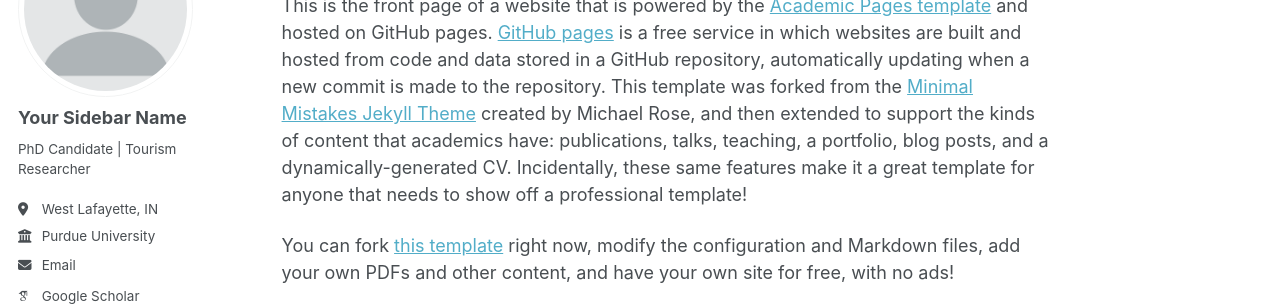
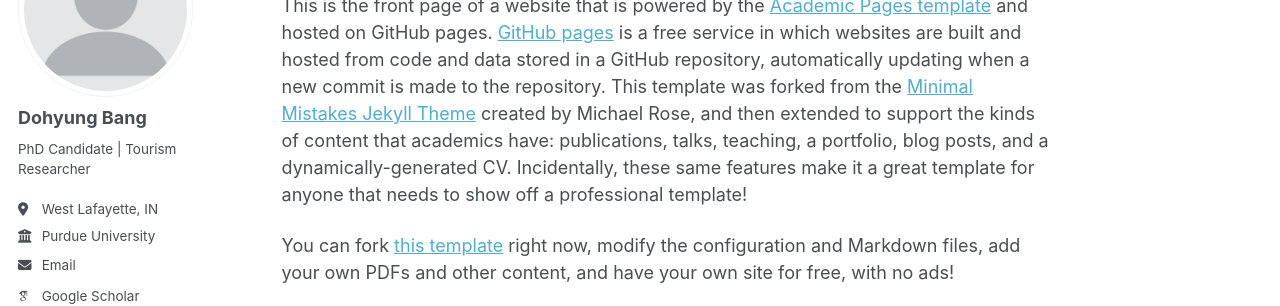
Before and after one commit to dohyungbang/dohyungbang.github.io, a Jekyll site: the page built from _pages/about.md, in a window 1280 px wide. Shown: the part 177-483 px from the top of the page. Built offline with Jekyll 4.4.1, drawn with Linux system fonts in a browser that asks for light colours; some web fonts are replaced; a script that is not in the unit is left out.

Commit message:
Update _config.yml

```diff
--- a/_config.yml
+++ b/_config.yml
@@ -13,7 +13,7 @@ title                    : "Dohyung Bang"
 title_separator          : "-"
 name                     : &name "Dohyung Bang"
 description              : &description "Dohyung's academic portfolio"   # Update this with a general description of your site, this is the default if not overridden by a page
-url                      : "https://dohyungbang.com" # The base hostname & protocol for your site e.g. "https://[your GitHub username].github.io",
+url                      : "https://dohyungbang.github.io" # The base hostname & protocol for your site e.g. "https://[your GitHub username].github.io",
                                                            # or if you already have some other page hosted on Github then use "https://[your GitHub username].github.io/[Your Repo Name]"
 baseurl                  : "" # the subpath of your site, e.g. "/blog"
 repository               : "dohyungbang/dohyungbang.github.io"
@@ -24,7 +24,7 @@ repository               : "dohyungbang/dohyungbang.github.io"
 author:
   # Biographic information
   avatar           : "profile.png"
-  name             : "Your Sidebar Name"
+  name             : "Dohyung Bang"
   pronouns         : # example: "she/her"
   bio              : "PhD Candidate | Tourism Researcher"
   location         : "West Lafayette, IN"
```
